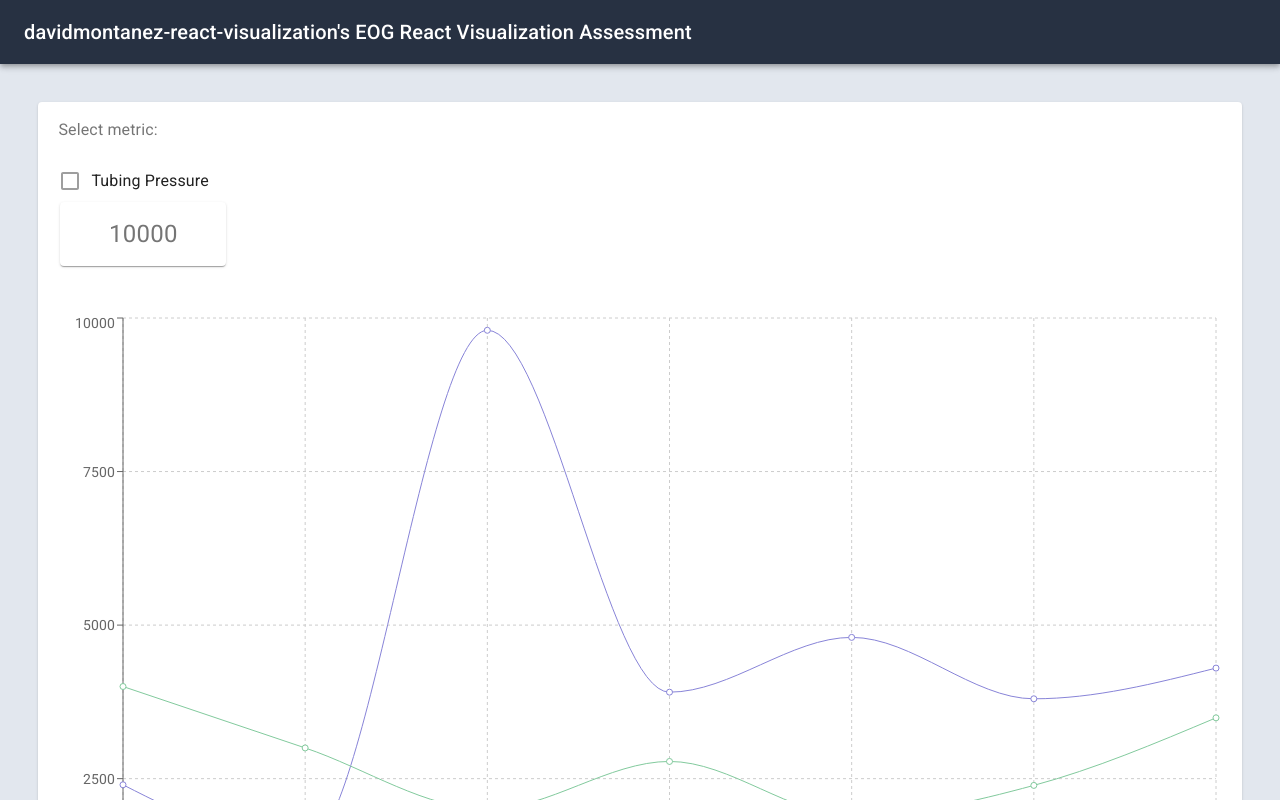
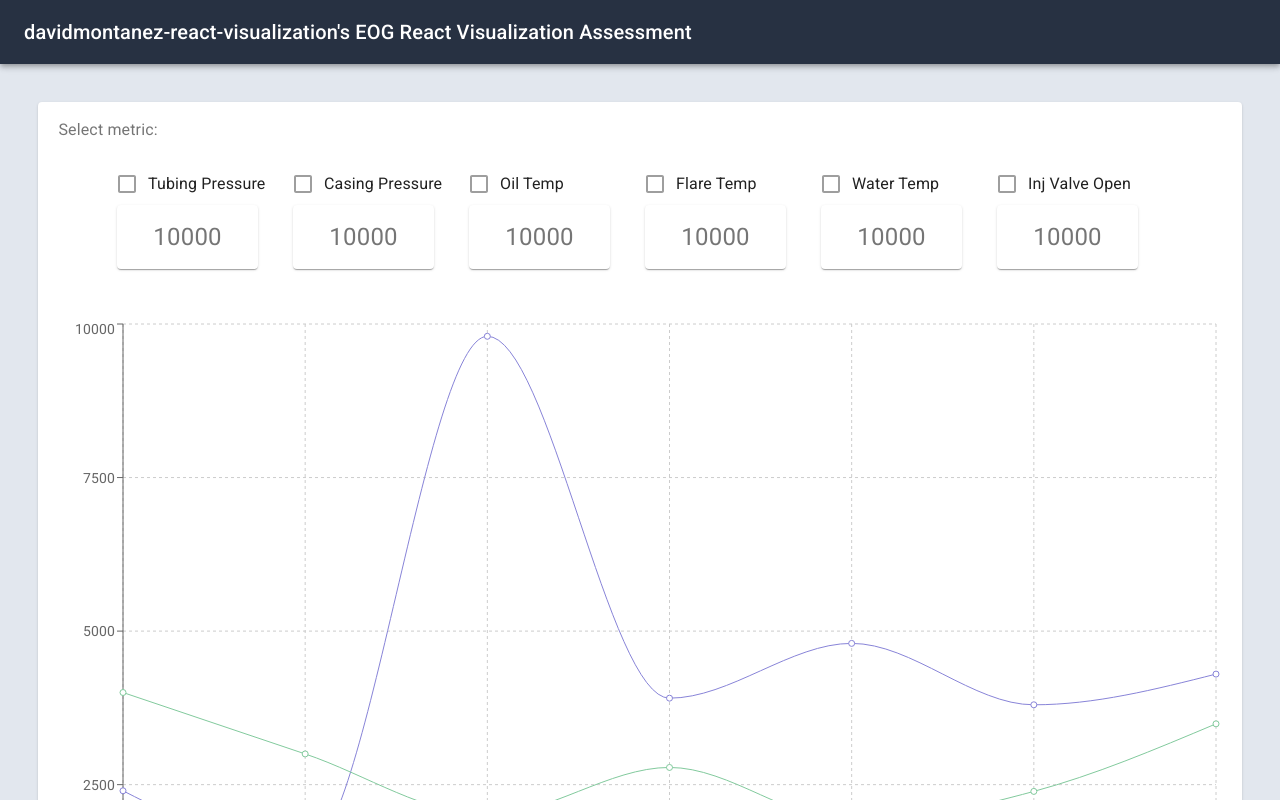
Before and after one commit to Harukaloey/test1, a React (Create React App) app: page / in a window 1280 px wide. Shown: the top 800 px of the page. Built offline with nearby package versions, Linux system fonts and the light colour scheme.

Commit message:
refactor and complete MetricSelector reducer and MetricSelector component

```diff
--- a/src/App.js
+++ b/src/App.js
@@ -11,6 +11,7 @@ import ChartContainer from "./components/ChartContainer";
 // import NowWhat from "./components/NowWhat";
 
 const store = createStore();
+
 const theme = createMuiTheme({
   typography: {
     useNextVariants: true
--- a/src/components/MetricSelector.js
+++ b/src/components/MetricSelector.js
@@ -1,29 +1,29 @@
-import React, { useState, useEffect } from "react";
+import React from "react";
 import { useDispatch, useSelector } from "react-redux";
-import * as actions from "../store/actions";
 import { makeStyles, withStyles } from "@material-ui/core/styles";
 import Box from "@material-ui/core/Box";
-import Card from '@material-ui/core/Card';
-import CardContent from '@material-ui/core/CardContent';
-import FormLabel from '@material-ui/core/FormLabel';
-import FormControl from '@material-ui/core/FormControl';
-import FormGroup from '@material-ui/core/FormGroup';
-import FormControlLabel from '@material-ui/core/FormControlLabel';
-import Checkbox from '@material-ui/core/Checkbox';
+import Card from "@material-ui/core/Card";
+import CardContent from "@material-ui/core/CardContent";
+import FormLabel from "@material-ui/core/FormLabel";
+import FormControl from "@material-ui/core/FormControl";
+import FormGroup from "@material-ui/core/FormGroup";
+import FormControlLabel from "@material-ui/core/FormControlLabel";
+import Checkbox from "@material-ui/core/Checkbox";
 import Typography from "@material-ui/core/Typography";
-import { blue, grey } from '@material-ui/core/colors';
+import { blue, grey } from "@material-ui/core/colors";
 
 const useStyles = makeStyles({
   box: {
     width: "166px",
-    margin: "2px"
+    margin: "5px"
   },
   card: {
     display: "flex",
     justifyContent: "center",
     alignItems: "center",
     height: "64px",
-    padding: "0"
+    padding: "0",
+    width: "85%"
   },
   cardContent: {
     padding: 0,
@@ -43,24 +43,51 @@ const useStyles = makeStyles({
   },
   formGroup: {
     flexDirection: "row",
-    justifyContent: "space-between"
+    justifyContent: "center"
   }
 });
 
 const EOGCheckbox = withStyles({
   root: {
     color: grey[500],
-    '&$checked': {
-      color: blue[900],
+    "&$checked": {
+      color: blue[900]
+    }
   },
+  checked: {}
+})(props => <Checkbox color="default" {...props} />);
+
+const metricArray = [
+  {
+    value: "tubingPressure",
+    label: "Tubing Pressure"
   },
-  checked: {},
-})(props => <Checkbox color="default" {...props} />);
+  {
+    value: "casingPressure",
+    label: "Casing Pressure"
+  },
+  {
+    value: "oilTemp",
+    label: "Oil Temp"
+  },
+  {
+    value: "flareTemp",
+    label: "Flare Temp"
+  },
+  {
+    value: "waterTemp",
+    label: "Water Temp"
+  },
+  {
+    value: "injValveOpen",
+    label: "Inj Valve Open"
+  }
+];
 
 export default () => {
   const classes = useStyles();
   const dispatch = useDispatch();
-  // const selectedMetrics = useSelector(state => state.selectedMetrics);
+  const selectedMetrics = useSelector(state => state.selectedMetrics);
 
   // const [state, setState] = useState({
   //   tubingPressure: false,
@@ -72,54 +99,103 @@ export default () => {
   // });
 
   // Set selected metric, store in redux
-  const handleChange = (metricName) => event => {
-    // setState({
-    //   ...state, [metricName]: event.target.checked
-    // });
-  };
+  // const handleChange = (metricName) => event => {
+  //   setState({
+  //     ...state, [metricName]: event.target.checked
+  //   });
+  // };
 
-  // const { tubingPressure, casingPressure, oilTemp, flareTemp, waterTemp, injValveOpen } = state;
-  const tubingPressure = true;
+  // const {
+  //   tubingPressure,
+  //   casingPressure,
+  //   oilTemp,
+  //   flareTemp,
+  //   waterTemp,
+  //   injValveOpen
+  // } = selectedMetrics;
 
   return (
     <FormControl component="fieldset" className={classes.formControl}>
-      <FormLabel component="legend" className={classes.formLabel}>Select metric:</FormLabel>
+      <FormLabel component="legend" className={classes.formLabel}>
+        Select metric:
+      </FormLabel>
       <FormGroup className={classes.formGroup}>
-        <Box className={classes.box}>
+        {metricArray.map((metric, i) => {
+          return (
+            <Box className={classes.box} key={`metric${i}`}>
               <FormControlLabel
                 control={
                   <EOGCheckbox
-                // checked={tubingPressure}
-                onChange={() => dispatch({
-                  type: 'SELECT_METRIC',
-                  payload: 'tubingPressure'
+                    checked={selectedMetrics[i]}
+                    onChange={() =>
+                      dispatch({
+                        type: "SELECT_METRIC",
+                        payload: metric.value
+                      })
+                    }
+                    value={metric.value}
+                  />
+                }
+                label={metric.label}
+              />
+              <Card className={classes.card}>
+                <CardContent className={classes.cardContent}>
+                  <Typography
+                    className={classes.cardTitle}
+                    color="textSecondary"
+                  >
+                    {10000}
+                  </Typography>
+                </CardContent>
+              </Card>
+            </Box>
+          );
         })}
-                value="tubingPressure" />
+
+        {/* <Box className={classes.box}>
+          <FormControlLabel
+            control={
+              <EOGCheckbox
+                checked={tubingPressure}
+                onChange={() =>
+                  dispatch({
+                    type: "SELECT_METRIC",
+                    payload: "tubingPressure"
+                  })
+                }
+                value="tubingPressure"
+              />
             }
             label="Tubing Pressure"
           />
           <Card className={classes.card}>
             <CardContent className={classes.cardContent}>
               <Typography className={classes.cardTitle} color="textSecondary">
-                { 10000 }
+                {10000}
               </Typography>
             </CardContent>
           </Card>
         </Box>
-        {/* <Box className={classes.box}>
+        <Box className={classes.box}>
           <FormControlLabel
             control={
               <EOGCheckbox
                 checked={casingPressure}
-              onChange={handleChange('casingPressure')}
-              value="casingPressure" />
+                onChange={() =>
+                  dispatch({
+                    type: "SELECT_METRIC",
+                    payload: "casingPressure"
+                  })
+                }
+                value="casingPressure"
+              />
             }
             label="Casing Pressure"
           />
           <Card className={classes.card}>
             <CardContent className={classes.cardContent}>
               <Typography className={classes.cardTitle} color="textSecondary">
-                  { 10000 }
+                {10000}
               </Typography>
             </CardContent>
           </Card>
@@ -129,15 +205,21 @@ export default () => {
             control={
               <EOGCheckbox
                 checked={oilTemp}
-                onChange={handleChange('oilTemp')}
-                value="oilTemp" />
+                onChange={() =>
+                  dispatch({
+                    type: "SELECT_METRIC",
+                    payload: "oilTemp"
+                  })
+                }
+                value="oilTemp"
+              />
             }
             label="Oil Temp"
           />
           <Card className={classes.card}>
             <CardContent className={classes.cardContent}>
               <Typography className={classes.cardTitle} color="textSecondary">
-                { 10000 }
+                {10000}
               </Typography>
             </CardContent>
           </Card>
@@ -147,15 +229,21 @@ export default () => {
             control={
               <EOGCheckbox
                 checked={flareTemp}
-                onChange={handleChange('flareTemp')}
-                value="flareTemp" />
+                onChange={() =>
+                  dispatch({
+                    type: "SELECT_METRIC",
+                    payload: "flareTemp"
+                  })
+                }
+                value="flareTemp"
+              />
             }
             label="Flare Temp"
           />
           <Card className={classes.card}>
             <CardContent className={classes.cardContent}>
               <Typography className={classes.cardTitle} color="textSecondary">
-                { 10000 }
+                {10000}
               </Typography>
             </CardContent>
           </Card>
@@ -165,15 +253,21 @@ export default () => {
             control={
               <EOGCheckbox
                 checked={waterTemp}
-                onChange={handleChange('waterTemp')}
-                value="waterTemp" />
+                onChange={() =>
+                  dispatch({
+                    type: "SELECT_METRIC",
+                    payload: "waterTemp"
+                  })
+                }
+                value="waterTemp"
+              />
             }
             label="Water Temp"
           />
           <Card className={classes.card}>
             <CardContent className={classes.cardContent}>
               <Typography className={classes.cardTitle} color="textSecondary">
-                { 10000 }
+                {10000}
               </Typography>
             </CardContent>
           </Card>
@@ -183,15 +277,21 @@ export default () => {
             control={
               <EOGCheckbox
                 checked={injValveOpen}
-                onChange={handleChange('injValveOpen')}
-                value="injValveOpen" />
+                onChange={() =>
+                  dispatch({
+                    type: "SELECT_METRIC",
+                    payload: "injValveOpen"
+                  })
+                }
+                value="injValveOpen"
+              />
             }
             label="Inj Valve Open"
           />
           <Card className={classes.card}>
             <CardContent className={classes.cardContent}>
               <Typography className={classes.cardTitle} color="textSecondary">
-                { 10000 }
+                {10000}
               </Typography>
             </CardContent>
           </Card>
@@ -199,4 +299,4 @@ export default () => {
       </FormGroup>
     </FormControl>
   );
-}
+};
--- a/src/store/index.js
+++ b/src/store/index.js
@@ -8,7 +8,7 @@ import metricReducer from "./reducers/MetricSelector";
 export default () => {
   const rootReducer = combineReducers({
     weather: weatherReducer,
-    metric: metricReducer
+    selectedMetrics: metricReducer
   });
 
   const composeEnhancers = composeWithDevTools({});
--- a/src/store/reducers/MetricSelector.js
+++ b/src/store/reducers/MetricSelector.js
@@ -2,37 +2,20 @@ import { SELECT_METRIC } from "../actions";
 // import * as actions from "../actions";
 
 const initialState = {
-	selectedMetrics: [
-		'tubingPressure',
-		'casingPressure',
-		'oilTemp',
-		'flareTemp',
-		'waterTemp',
-		'injValveOpen'
-	]
+	tubingPressure: true,
+	casingPressure: null,
+	oilTemp: null,
+	flareTemp: null,
+	waterTemp: null,
+	injValveOpen: null
 };
 
 export default (state = initialState, action) => {
 	switch (action.type) {
 		case SELECT_METRIC:
-			// Add/remove selected metric from state array.
-			// const metrics = state.selectedMetrics;
-			// if (metrics.includes(action.payload)) {
-			// 	metrics.filter(metricName => metricName !== action.payload);
-			// 	console.log(metrics);
-			// 	return {
-			// 		...state,
-			// 		selectedMetrics: metrics
-			// 	}
-			// } else {
-			// 	return {
-			// 		...state,
-			// 		selectedMetrics: [...state.selectedMetrics, action.payload]
-			// 	}
-			// }
 			return {
 				...state,
-				selectedMetrics: [...state.selectedMetrics, action.payload]
+				[action.payload]: !state[action.payload]
 			}
 		default:
 			return state;
```
Lines whose indentation alone changed are shown as unchanged.
